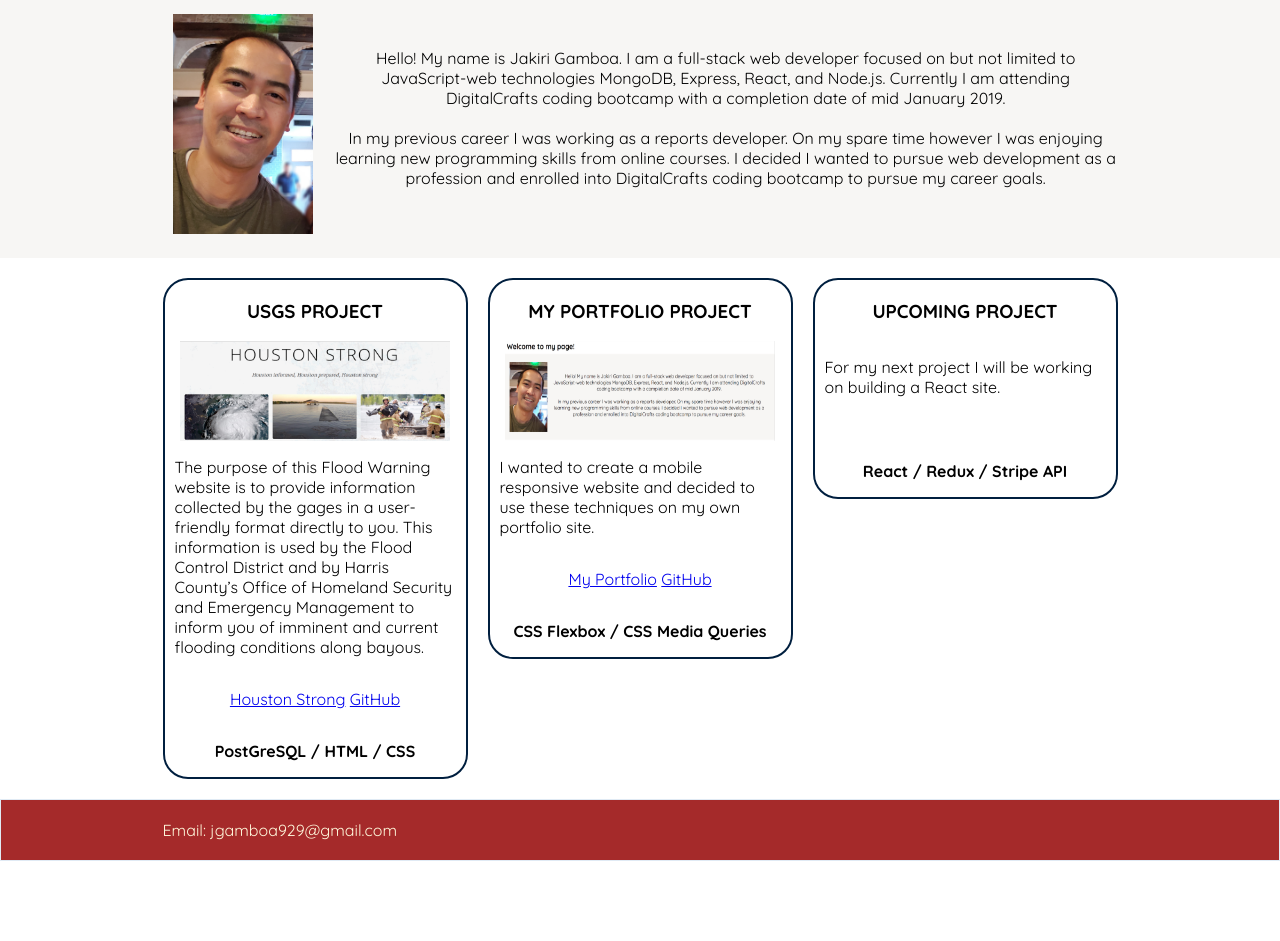
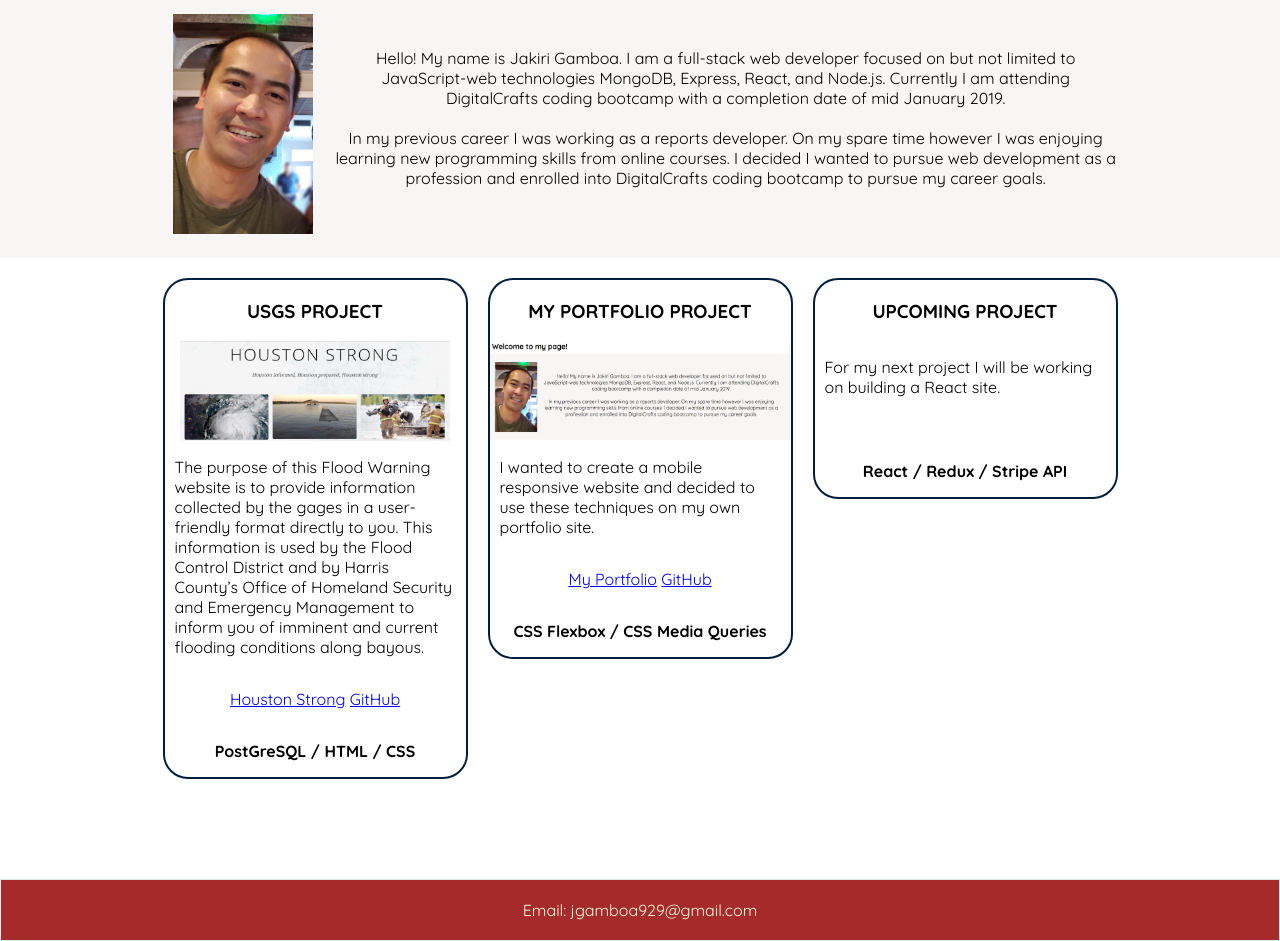
Before and after one commit to jg00/portfolio-jg, a website: page index.html in a window 1280 px wide. Shown: the part 62-1003 px from the top of the page. Before the commit the page ends 923 px from the top, so only its background shows below. Drawn offline with Linux system fonts and the light colour scheme.

Commit message:
Fixed footer and image resize

```diff
--- a/index.html
+++ b/index.html
@@ -120,7 +120,7 @@
               <img
                 src="images/portfolio-small.png"
                 alt="portfolio-small"
-                class="resize-small-img"
+                class="resize-small-img-portfolio"
               />
 
               <p>
@@ -175,8 +175,12 @@
     </main>
 
     <footer id="footer" class="class-section-settings">
-      <div id="main-container">
-        <div class="class-content-attributes">Email: jgamboa929@gmail.com</div>
+      <div class="rowitems">
+        <div id="main-container">
+          <div class="class-content-attributes">
+            Email: jgamboa929@gmail.com
+          </div>
+        </div>
       </div>
     </footer>
   </body>
--- a/style.css
+++ b/style.css
@@ -84,6 +84,7 @@ img {
   background-color: brown;
   padding: 10px;
   color: cornsilk;
+  margin: 80px 0 0 0;
 }
 
 /****** Navigation ******/
@@ -220,6 +221,21 @@ img {
     background-color: lightgreen;
 } */
 
+#footer .rowitems {
+  display: flex;
+  flex-direction: column;
+  /* flex-wrap: wrap; */
+  /* width: 100%; */
+  /* align-items: stretch; */
+  /* justify-content: space-evenly; */
+  /* min-height: 30vh; */
+  /* flex-basis: 25vh; */
+  /* background-color: lightgreen; */
+
+  /* flex-grow: 1; */
+  /* padding: 10px; */
+}
+
 /* Flex items */
 .half {
   flex-basis: 50%;
@@ -250,6 +266,14 @@ img {
   padding: 0;
 }
 
+.resize-small-img-portfolio {
+  width: 300px;
+  height: 100px;
+
+  margin-top: 0px;
+  padding: 0;
+}
+
 /****** Media queries ******/
 @media only screen and (max-width: 525px) {
   #header .rowitems {
```
